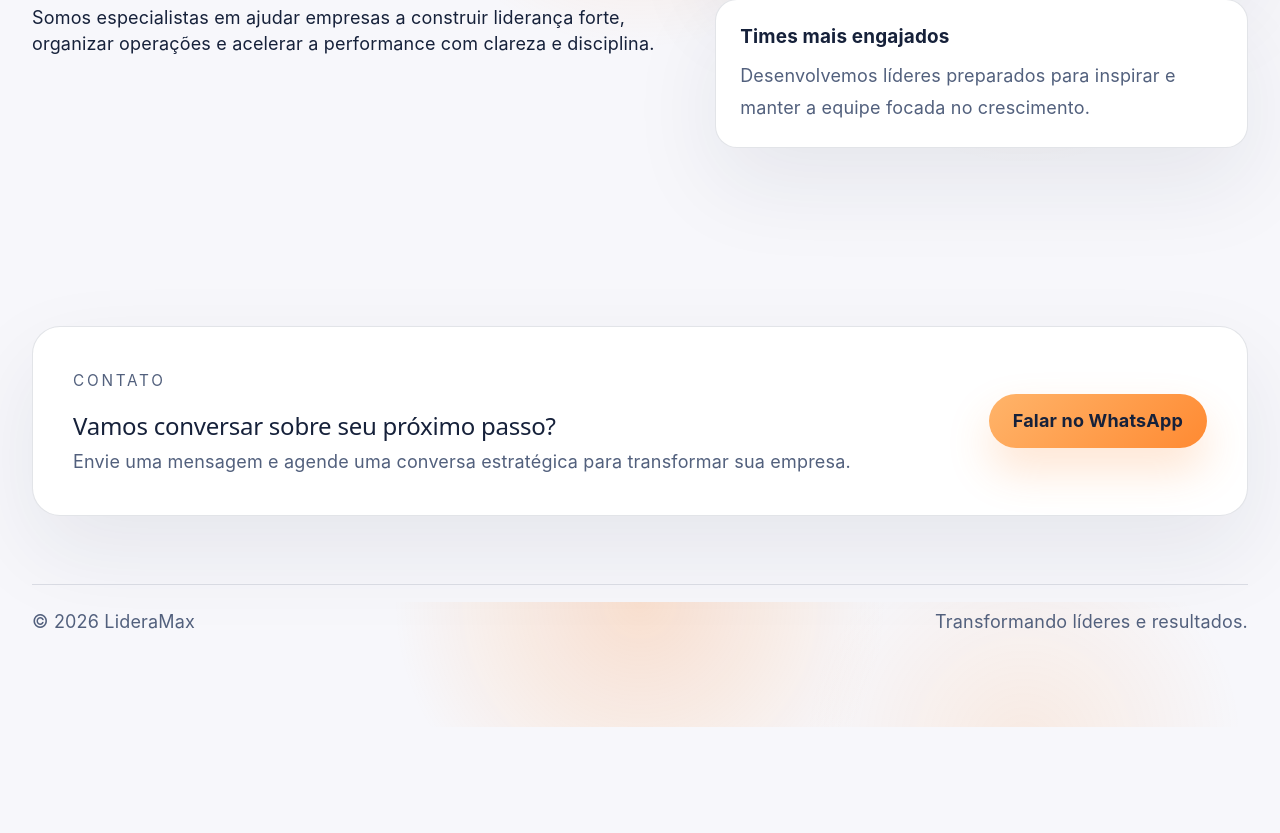
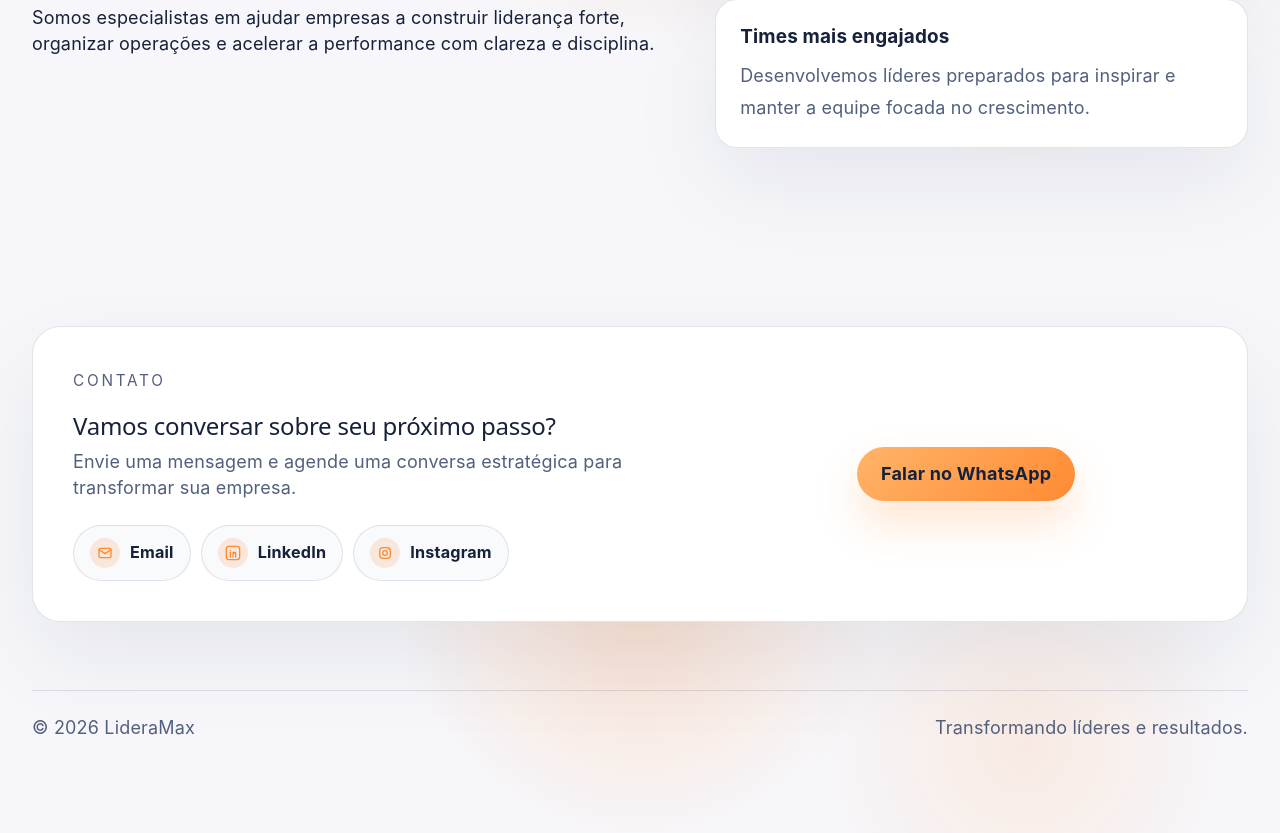
Before and after one commit to Juliagodoyprado/lideramax-site, a React (Vite) app in the folder lideramax-site/: page / in a window 1280 px wide. Shown: the part 1798-2631 px from the top of the page. Before the commit the page ends 2525 px from the top, so only its background shows below. Built offline with nearby package versions, Linux system fonts and the light colour scheme.

Commit message:
atualizacao de redes sociais

```diff
--- a/lideramax-site/src/App.css
+++ b/lideramax-site/src/App.css
@@ -422,14 +422,76 @@ h2 {
   border-radius: 28px;
   padding: 40px;
   display: flex;
-  align-items: center;
-  justify-content: space-between;
+  align-items: flex-start;
+  justify-content: flex-start;
   gap: 24px;
   box-shadow: var(--shadow);
 }
 
+.contact-copy {
+  max-width: 640px;
+}
+
 .contact-card p {
   color: var(--muted);
+}
+
+.contact-card .btn {
+  align-self: center;
+  position: relative;
+  left: 120px;
+}
+
+.contact-links {
+  display: flex;
+  flex-wrap: wrap;
+  gap: 10px;
+  margin-top: 24px;
+}
+
+.contact-link {
+  display: inline-flex;
+  align-items: center;
+  gap: 10px;
+  padding: 12px 16px;
+  border-radius: 999px;
+  border: 1px solid rgba(18, 52, 107, 0.12);
+  background: var(--panel);
+  color: var(--text);
+  text-decoration: none;
+  font-size: 0.9rem;
+  font-weight: 700;
+  min-height: 44px;
+  transition: transform 180ms ease, border-color 180ms ease, background 180ms ease;
+}
+
+.contact-link:hover {
+  transform: translateY(-2px);
+  border-color: rgba(255, 138, 50, 0.3);
+  background: rgba(255, 138, 50, 0.14);
+}
+
+.contact-icon {
+  display: inline-flex;
+  align-items: center;
+  justify-content: center;
+  width: 30px;
+  height: 30px;
+  min-width: 30px;
+  border-radius: 50%;
+  background: rgba(255, 138, 50, 0.16);
+  color: var(--primary);
+}
+
+.contact-icon svg {
+  width: 16px;
+  height: 16px;
+}
+
+.contact-link strong {
+  display: inline-block;
+  font-size: 0.9rem;
+  line-height: 1.2;
 }
 
 .footer {
--- a/lideramax-site/src/App.jsx
+++ b/lideramax-site/src/App.jsx
@@ -140,11 +140,48 @@ function App() {
 
       <section id="contact" className="section contact-section">
         <div className="contact-card">
-          <div>
+          <div className="contact-copy">
             <p className="eyebrow">Contato</p>
             <h2>Vamos conversar sobre seu próximo passo?</h2>
             <p>Envie uma mensagem e agende uma conversa estratégica para transformar sua empresa.</p>
+
+            <div className="contact-links">
+              <a href="mailto:atendimentolideramax@gmail.com" className="contact-link" aria-label="Enviar email para atendimentolideramax@gmail.com">
+                <span className="contact-icon" aria-hidden="true">
+                  <svg viewBox="0 0 24 24" fill="none" stroke="currentColor" strokeWidth="2" strokeLinecap="round" strokeLinejoin="round">
+                    <rect x="3" y="5" width="18" height="14" rx="2" />
+                    <path d="M3 7l9 6 9-6" />
+                  </svg>
+                </span>
+                <strong>Email</strong>
+              </a>
+
+              <a href="https://www.linkedin.com/in/lidera-max-3b3662401" target="_blank" rel="noreferrer" className="contact-link" aria-label="Abrir LinkedIn de LideraMax">
+                <span className="contact-icon" aria-hidden="true">
+                  <svg viewBox="0 0 24 24" fill="none" stroke="currentColor" strokeWidth="2" strokeLinecap="round" strokeLinejoin="round">
+                    <rect x="2" y="2" width="20" height="20" rx="4" />
+                    <path d="M8 11v7" />
+                    <path d="M8 8v.01" />
+                    <path d="M12 18v-4a2 2 0 0 1 4 0v4" />
+                    <path d="M12 11h4" />
+                  </svg>
+                </span>
+                <strong>LinkedIn</strong>
+              </a>
+
+              <a href="https://www.instagram.com/lideramax/" target="_blank" rel="noreferrer" className="contact-link" aria-label="Abrir Instagram de LideraMax">
+                <span className="contact-icon" aria-hidden="true">
+                  <svg viewBox="0 0 24 24" fill="none" stroke="currentColor" strokeWidth="2" strokeLinecap="round" strokeLinejoin="round">
+                    <rect x="4" y="4" width="16" height="16" rx="5" />
+                    <circle cx="12" cy="12" r="3.5" />
+                    <path d="M17.5 6.5h.01" />
+                  </svg>
+                </span>
+                <strong>Instagram</strong>
+              </a>
+            </div>
           </div>
+
           <a href="https://api.whatsapp.com/send/?phone=5513996643242&text&type=phone_number&app_absent=0&wame_ctl=1" className="btn primary">Falar no WhatsApp</a>
         </div>
       </section>
```
